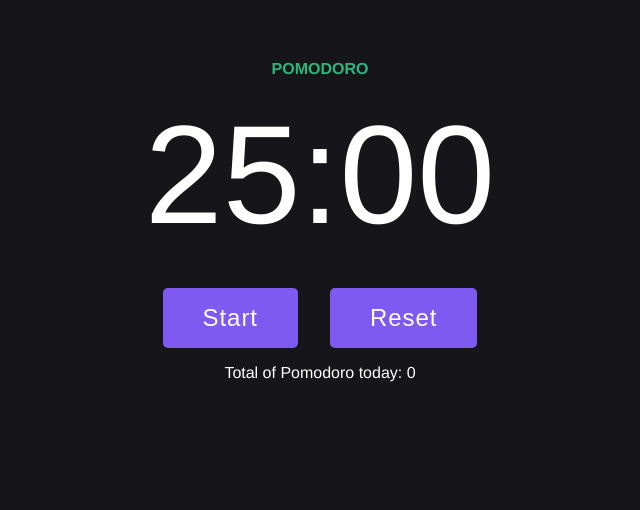
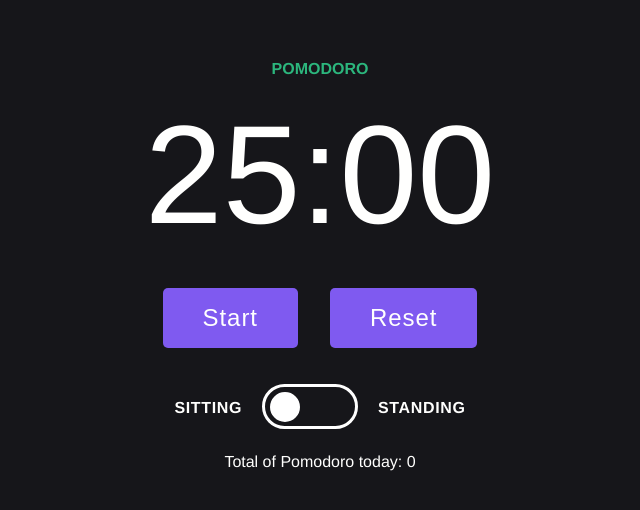
Before and after one commit to covallee/pomodoro, a Vue app: page / in a window 1280 px wide. Shown: the top 510 px of the page, without its empty margins (320-960 px from the left). Built offline with nearby package versions, Linux system fonts and the light colour scheme.

Commit message:
feat: add sitting/standing toggle + tracking

```diff
--- a/src/App.vue
+++ b/src/App.vue
@@ -25,6 +25,10 @@ body {
   background-color: var(--background);
 }
 
+* {
+  box-sizing: border-box;
+}
+
 #app {
   font-family: Avenir, Helvetica, Arial, sans-serif;
   -webkit-font-smoothing: antialiased;
--- /dev/null
+++ b/src/components/Listing.vue
@@ -0,0 +1,40 @@
+<template>
+  <div class="list">
+    <div class="item" v-for="(pom, index) in listOfPomodoro" :key="index">
+      <div>{{ pom.startTime }}</div>
+      <div class="type">{{ pom.type }}</div>
+      <div class="position">{{ pom.position }}</div>
+    </div>
+  </div>
+</template>
+
+<script>
+export default {
+  computed: {
+    listOfPomodoro() {
+      return this.$store.state.pomodoros;
+    },
+  },
+};
+</script>
+
+<style lang="scss" scoped>
+.list {
+  display: flex;
+  flex-direction: column;
+  justify-content: center;
+  align-items: center;
+}
+.item {
+  display: flex;
+  padding: 8px;
+  gap: 24px;
+}
+.type {
+  text-transform: capitalize;
+}
+
+.position {
+  text-transform: capitalize;
+}
+</style>
--- a/src/components/Pomodoro.vue
+++ b/src/components/Pomodoro.vue
@@ -4,12 +4,31 @@
     <div class="counter">{{ time }}</div>
     <button @click="startCounter">{{ isPlaying ? "Pause" : "Start" }}</button>
     <button @click="reset">Reset</button>
+    <div class="toggle-wrapper">
+      <span>sitting</span>
+      <div class="toggle transparent">
+        <input
+          id="transparent"
+          name="toggle"
+          type="checkbox"
+          v-model="positionToggle"
+        />
+        <label class="toggle-item" for="transparent"></label>
+      </div>
+      <span>standing</span>
+    </div>
     <div>Total of Pomodoro today: {{ numberOfPomodoro }}</div>
+    <Listing />
   </div>
 </template>
 
 <script>
+import Listing from "./Listing";
+
 export default {
+  components: {
+    Listing,
+  },
   data() {
     return {
       counter: null,
@@ -18,6 +37,8 @@ export default {
       time: "",
       type: "pomodoro",
       pomodoroTime: 25 * 60,
+      positionToggle: false,
+      startTime: "",
     };
   },
   mounted() {
@@ -28,11 +49,15 @@ export default {
     numberOfPomodoro() {
       return this.$store.state.totalToday;
     },
+    positionStatus() {
+      return this.positionToggle ? "standing" : "sitting";
+    },
   },
   methods: {
     startCounter() {
       this.isPlaying = !this.isPlaying;
       if (this.isPlaying) {
+        this.setTime();
         this.interval = setInterval(this.updateCounter, 1000);
       } else {
         this.stopCounter();
@@ -45,8 +70,8 @@ export default {
         this.stopCounter();
         this.playSound();
         this.isPlaying = false;
+        this.updateStore();
         if (this.type === "pomodoro") {
-          this.$store.commit("INCREMENT_TOTAL");
           if (this.$store.state.totalToday % 4 === 0) {
             this.type = "Long Break";
             this.counter = 15 * 60;
@@ -80,11 +105,22 @@ export default {
       const audio = new Audio(require("@/assets/ding.mp3"));
       audio.play();
     },
+    updateStore() {
+      this.$store.dispatch("updateRecords", {
+        startTime: this.startTime,
+        type: this.type,
+        position: this.positionStatus,
+      });
+    },
+    setTime() {
+      this.startTime = new Date();
+      this.startTime = this.startTime.toLocaleTimeString();
+    },
   },
 };
 </script>
 
-<style lang="scss">
+<style lang="scss" scoped>
 .counter {
   font-size: 140px;
   padding: 16px;
@@ -106,4 +142,78 @@ button {
   font-weight: 400;
   letter-spacing: 0.04em;
 }
+
+input {
+  height: 40px;
+  left: 0;
+  opacity: 0;
+  position: absolute;
+  top: 0;
+  width: 40px;
+}
+.toggle {
+  position: relative;
+  display: inline-block;
+}
+
+label.toggle-item {
+  width: 6em;
+  display: inline-block;
+  border-radius: 50px;
+  margin: 20px;
+  position: relative;
+  transition: all 0.3s ease;
+  transform-origin: 20% center;
+  cursor: pointer;
+
+  &::before {
+    display: block;
+    transition: all 0.2s ease;
+    border-radius: 2em;
+    transition: 0.3s ease;
+    content: "";
+    position: absolute;
+  }
+}
+.transparent {
+  label {
+    background: transparent;
+    border: 3px solid #fff;
+    height: 2.8em;
+
+    &::before {
+      border: 3px solid #fff;
+      width: 1.5em;
+      height: 1.5em;
+      top: 0.3em;
+      left: 0.3em;
+      background: #fff;
+    }
+  }
+}
+
+.toggle-wrapper {
+  display: flex;
+  justify-content: center;
+  align-items: center;
+  position: relative;
+  overflow: hidden;
+
+  span {
+    display: inline-block;
+    text-transform: uppercase;
+    font-weight: 700;
+    letter-spacing: 0.04em;
+  }
+}
+
+#transparent:checked + label {
+  &:before {
+    transform: translateX(50px);
+  }
+}
+
+.list {
+  padding: 16px;
+}
 </style>
--- a/src/store/index.js
+++ b/src/store/index.js
@@ -3,12 +3,23 @@ import { createStore } from "vuex";
 export default createStore({
   state: {
     totalToday: 0,
+    pomodoros: [],
   },
   mutations: {
     INCREMENT_TOTAL(state) {
       state.totalToday++;
     },
+    ADD_NEW_POMODORO(state, payload) {
+      state.pomodoros.push(payload);
+    },
   },
-  actions: {},
+  actions: {
+    updateRecords({ commit }, payload) {
+      if (payload.type === "pomodoro") {
+        commit("INCREMENT_TOTAL");
+      }
+      commit("ADD_NEW_POMODORO", payload);
+    },
+  },
   modules: {},
 });
```
